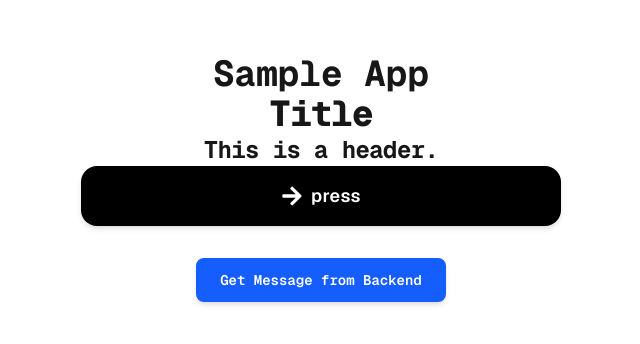
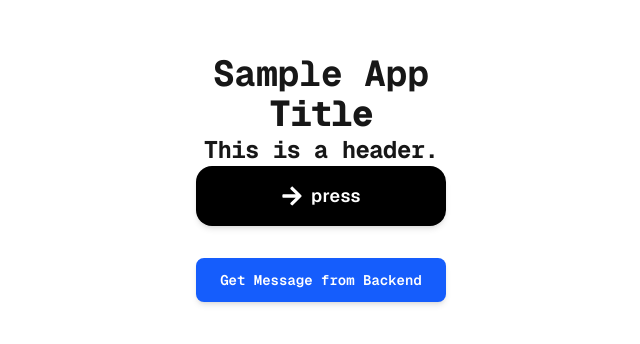
Before and after one commit to jphacks/sp_2509, a Next.js app in the folder frontend/: page / in a window 1280 px wide. Shown: the part 180-524 px from the top of the page, without its empty margins (319-959 px from the left). Built offline with nearby package versions, Linux system fonts and the light colour scheme; no server answers.

Commit message:
ボタンを常にワイドに変更

```diff
--- a/frontend/src/component/routingButton.tsx
+++ b/frontend/src/component/routingButton.tsx
@@ -31,15 +31,13 @@ export default function RoutingButton({ buttonText, to, icon: Icon }: RoutingBut
       onClick={handleClick}
       className={`
         flex items-center justify-center gap-2
-        w-[320px] md:w-[420px] lg:w-[480px]
-        px-8 py-4 text-lg font-semibold tracking-wide
+        w-full py-4 text-lg font-semibold tracking-wide
         rounded-2xl shadow-md hover:shadow-lg
         transition-all duration-200 ease-out
         select-none font-sans
-        ${
-          isActive
-            ? "bg-gray-500 text-black scale-[0.97]" // ← 灰色（やや押し込み）
-            : "bg-black text-white hover:brightness-105"
+        ${isActive
+          ? "bg-gray-500 text-black scale-[0.97]" // ← 灰色（やや押し込み）
+          : "bg-black text-white hover:brightness-105"
         }
       `}
     >
```
